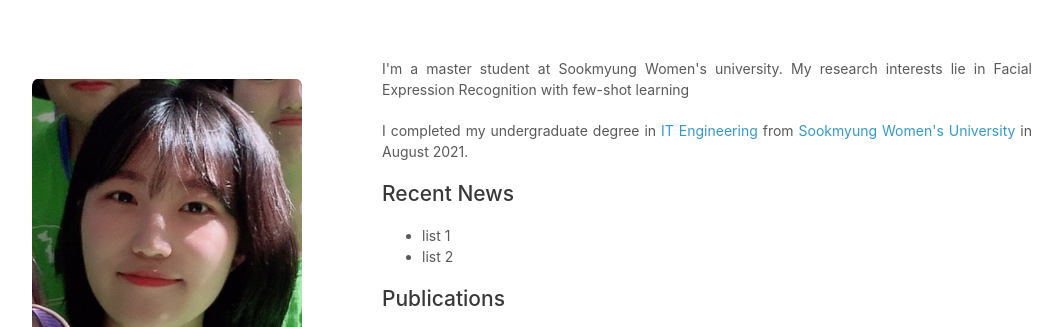
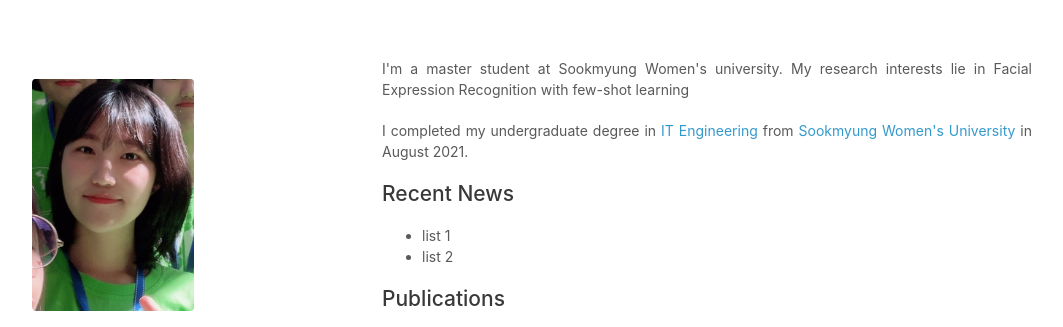
Before and after one commit to chaelin0722/introduction, a plain HTML site: page index.html in a window 1280 px wide. Shown: the top 327 px of the page, without its empty margins (108-1171 px from the left). Drawn offline with Linux system fonts and the light colour scheme; a script that the page names is missing.

Commit message:
Update index.html

```diff
--- a/index.html
+++ b/index.html
@@ -19,7 +19,7 @@
       <header>
       	<br>
 
-      	<img src="me.jpg" id="me" alt="Chaelin Kim" style='border-radius: 2%'/>
+      	<img src="me.jpg" id="me" alt="Chaelin Kim" style='border-radius: 2%; width:60%;'/>
       	<br>        <br>
               	        <h1 align='center'>Chaelin Kim</h1>
 
```
